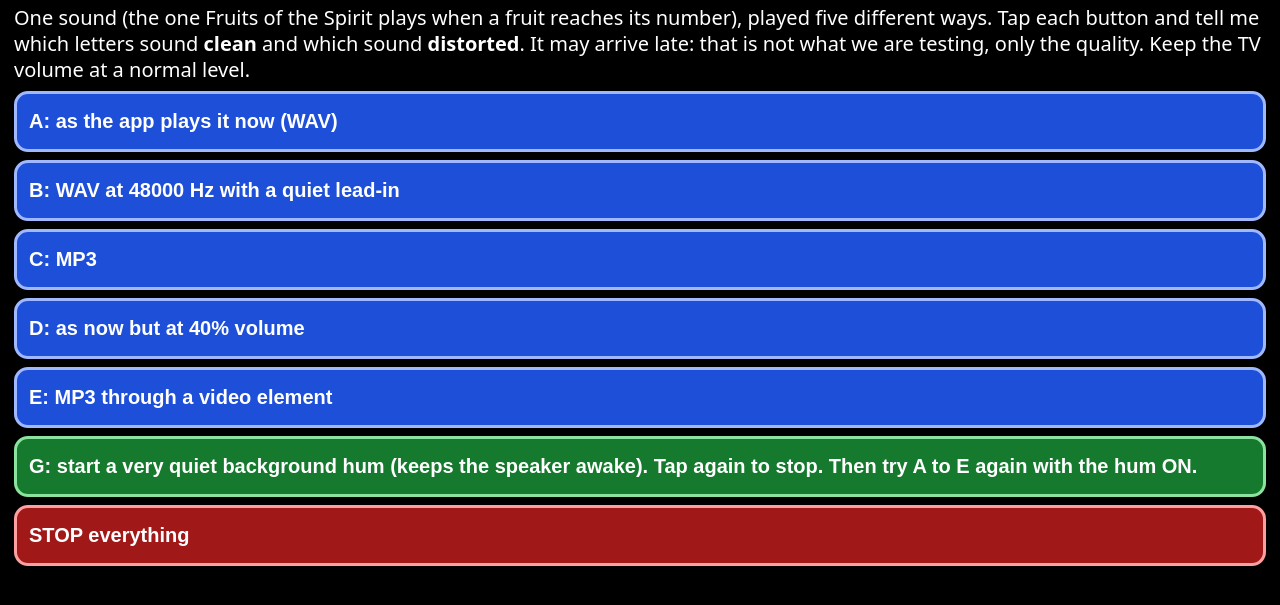
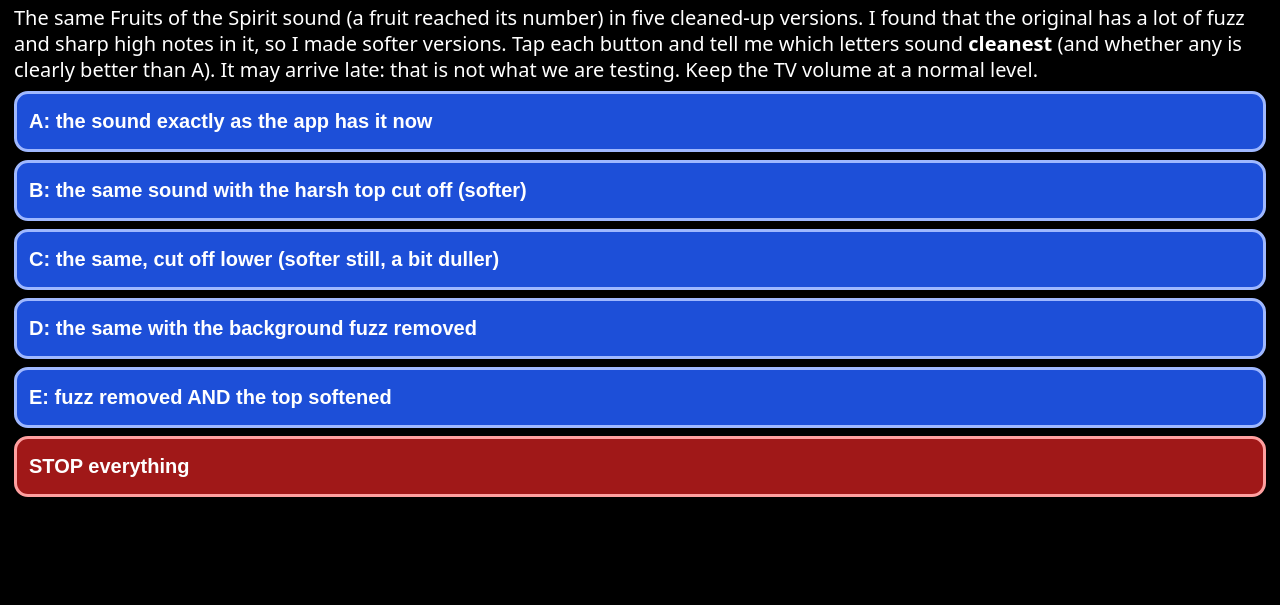
Before and after one commit to TikiDan1961/fevida-quest, a plain HTML site: page tvsfx.html in a window 1280 px wide. Shown: the part 55-660 px from the top of the page. Drawn offline with Linux system fonts and the light colour scheme.

Commit message:
tvsfx.html: cleaned-up versions of the Fruits of the Spirit target sound
All five playback methods sounded the same on the TV, so the problem is the sound file itself (it has a lot of high fuzz). The test page now plays the original and four cleaned versions: top cut at 8 kHz, top cut at 5 kHz, background fuzz removed, and fuzz removed plus a softer top. Test page only; the app and booth page are unchanged.

Co-Authored-By: Claude Sonnet 5.5 <noreply@anthropic.com>

```diff
--- a/tvsfx.html
+++ b/tvsfx.html
@@ -16,15 +16,13 @@
 </head>
 <body>
 <h1>TV sound effect test</h1>
-<p>One sound (the one Fruits of the Spirit plays when a fruit reaches its number), played five different ways. Tap each button and tell me which letters sound <b>clean</b> and which sound <b>distorted</b>. It may arrive late: that is not what we are testing, only the quality. Keep the TV volume at a normal level.</p>
+<p>The same Fruits of the Spirit sound (a fruit reached its number) in five cleaned-up versions. I found that the original has a lot of fuzz and sharp high notes in it, so I made softer versions. Tap each button and tell me which letters sound <b>cleanest</b> (and whether any is clearly better than A). It may arrive late: that is not what we are testing. Keep the TV volume at a normal level.</p>
 
-<button onclick="play('ticket_orig.wav',1)">A: as the app plays it now (WAV)</button>
-<button onclick="play('ticket_lead.wav',1)">B: WAV at 48000 Hz with a quiet lead-in</button>
-<button onclick="play('ticket.mp3',1)">C: MP3</button>
-<button onclick="play('ticket_orig.wav',0.4)">D: as now but at 40% volume</button>
-<button onclick="vid('ticket.mp3')">E: MP3 through a video element</button>
-
-<button class="g" onclick="hum()">G: start a very quiet background hum (keeps the speaker awake). Tap again to stop. Then try A to E again with the hum ON.</button>
+<button onclick="play('t_orig.wav',1)">A: the sound exactly as the app has it now</button>
+<button onclick="play('t_lp8.wav',1)">B: the same sound with the harsh top cut off (softer)</button>
+<button onclick="play('t_lp5.wav',1)">C: the same, cut off lower (softer still, a bit duller)</button>
+<button onclick="play('t_dn.wav',1)">D: the same with the background fuzz removed</button>
+<button onclick="play('t_dnlp.wav',1)">E: fuzz removed AND the top softened</button>
 <button class="stop" onclick="stopAll()">STOP everything</button>
 
 <script>
```
Also changed, not shown: 8 other files.
